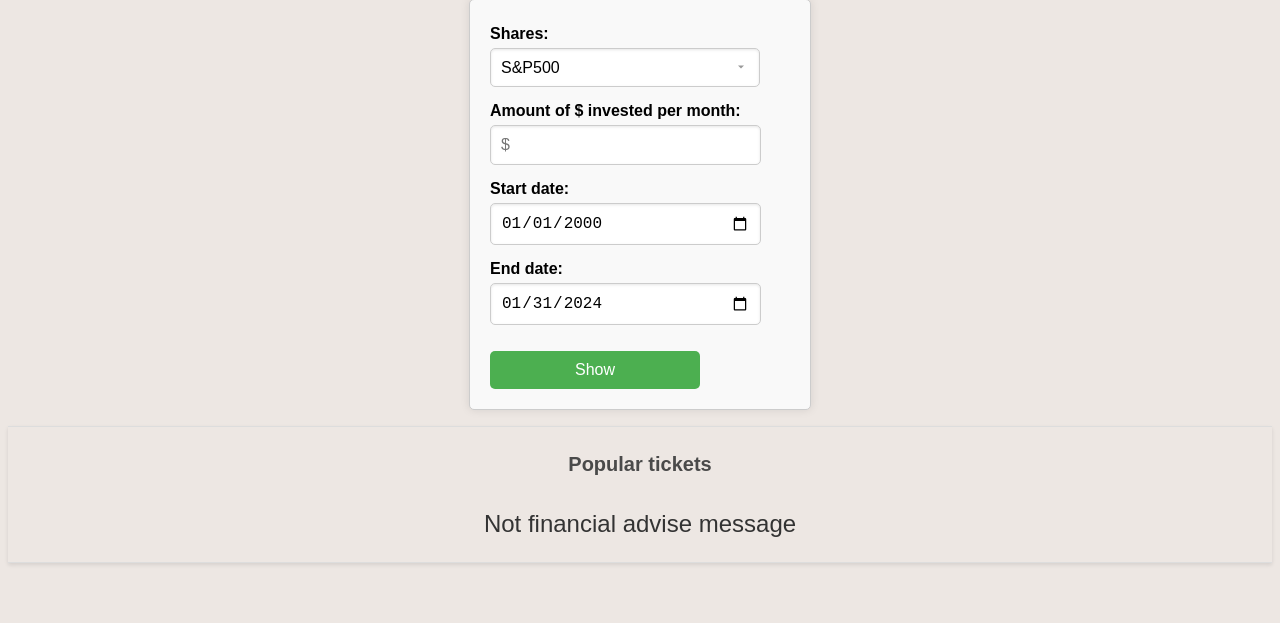
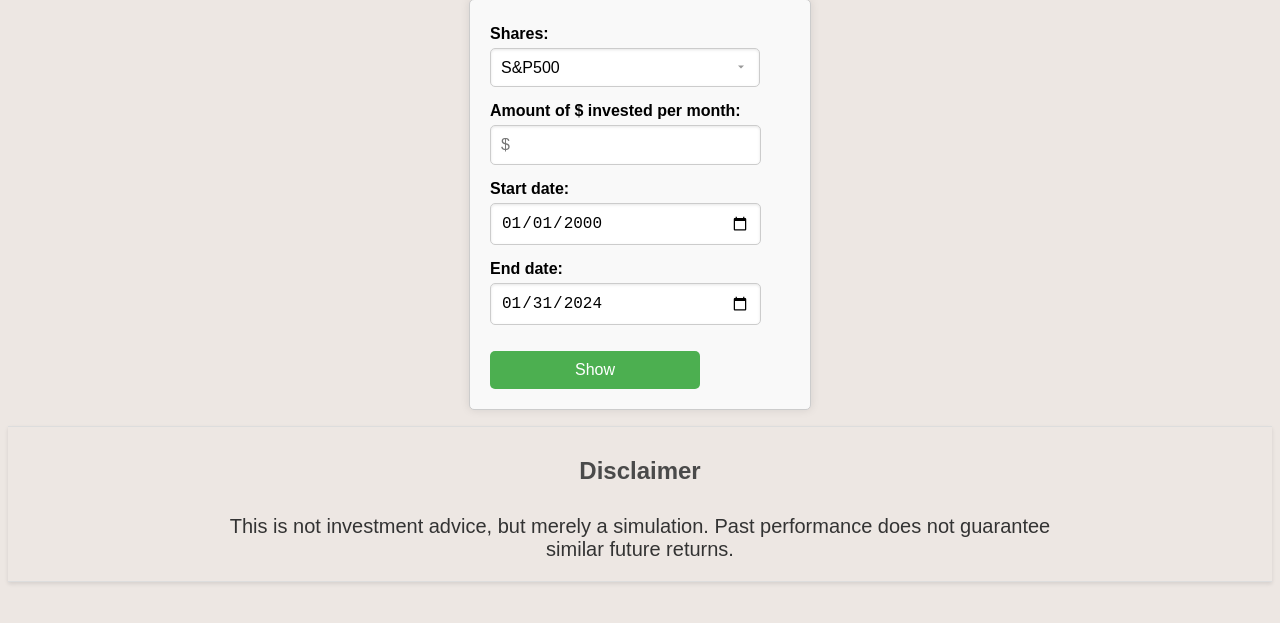
Before and after one commit to CarlosMonforteIzquierdo/Monthly_DCA_Simulator, a Flask app: page / in a window 1280 px wide. Shown: the part 109-732 px from the top of the page. Run offline with Flask 3, Linux system fonts and the light colour scheme.

Commit message:
Disclaimer añadido en la página

```diff
--- a/static/set_data.css
+++ b/static/set_data.css
@@ -59,26 +59,26 @@ h1{
     background-color: #45a045;
 }
 
-#popular-tickets-container {
+#disclaimer-container {
     border-top: 1px solid #ddd;
     border-bottom: 1px solid #ddd;
     margin: 1rem 0;
     position: relative;
     box-shadow: 0px 2px 4px rgba(0, 0, 0, 0.1); /* Sombra suave para dar profundidad */
 }
-#popular-tickets-title {
+#disclaimer-title {
     text-align: center;
     padding: 10px;
     color: #4a4a4a; /* Color del texto: gris oscuro */
     font-weight: bold;
-    font-size: 20px;
+    font-size: 24px;
     border-radius: 5px; /* Bordes ligeramente redondeados */
 }
 
-#popular-tickets {
+#disclaimer-message {
     text-align: center;
     padding-right: 12rem;
     padding-left: 12rem;
-    font-size: 24px;
+    font-size: 20px;
     color: #333;
 }
--- a/templates/set_data.html
+++ b/templates/set_data.html
@@ -45,9 +45,9 @@
                 </form>
             </div>
 
-            <div id="popular-tickets-container">
-            <h2 id="popular-tickets-title">Popular tickets</h2>
-            <p id="popular-tickets">Not financial advise message
+            <div id="disclaimer-container">
+            <h2 id="disclaimer-title">Disclaimer</h2>
+            <p id="disclaimer-message">This is not investment advice, but merely a simulation. Past performance does not guarantee similar future returns.
             </p>
             </div>
         </body>
```
